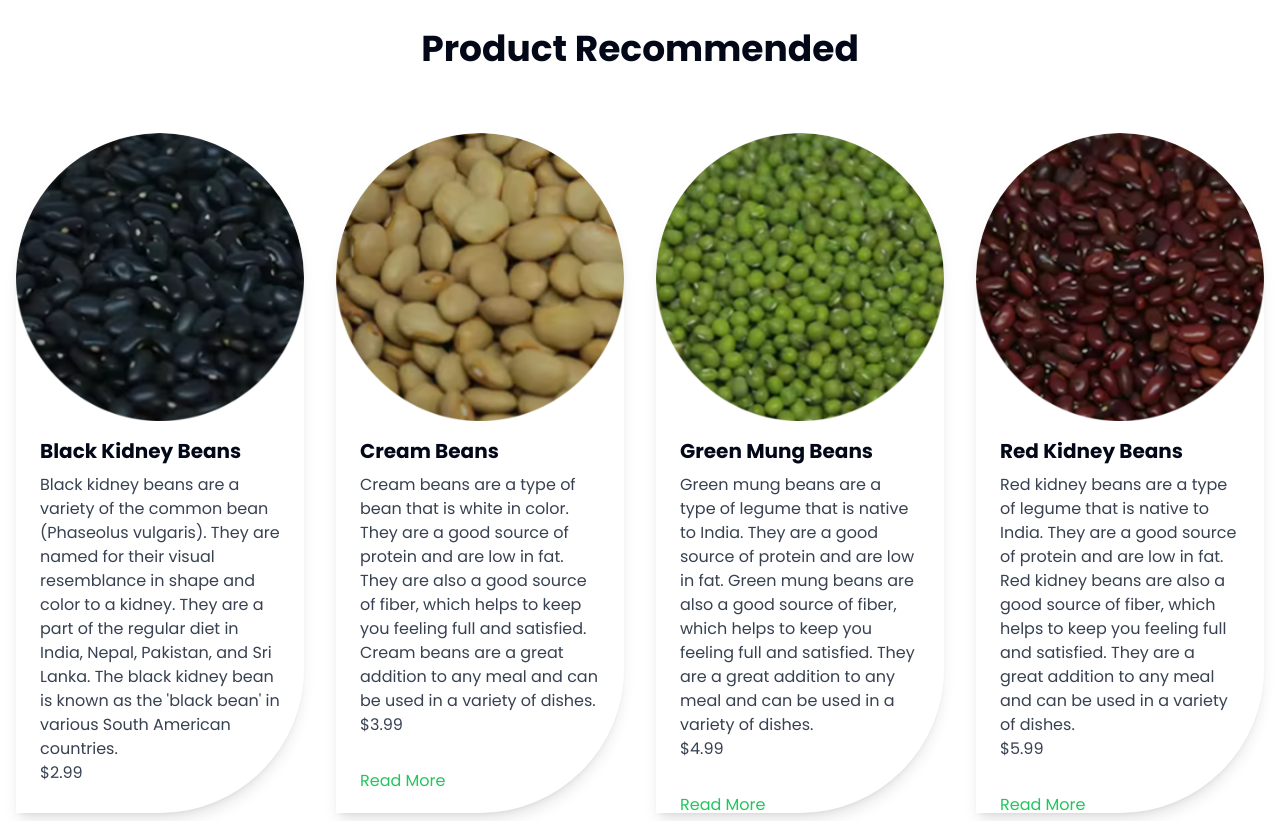
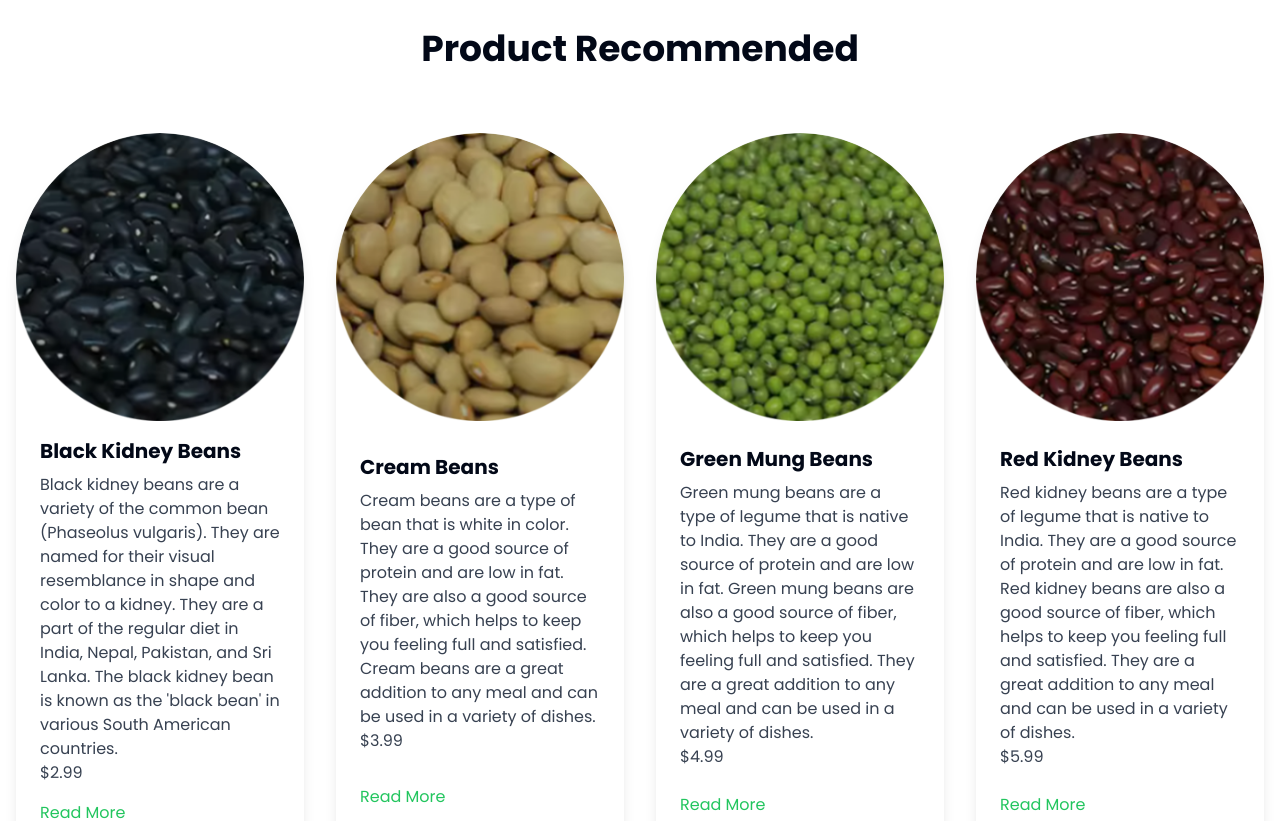
Before and after one commit to kidus-t-w/az_trading, a React (Vite) app: page / in a window 1280 px wide. Shown: the part 1700-2521 px from the top of the page. Built offline with nearby package versions, Linux system fonts and the light colour scheme.

Commit message:
Modified card

```diff
--- a/src/components/ui/card.tsx
+++ b/src/components/ui/card.tsx
@@ -10,14 +10,14 @@ interface CardProps {
 
 const Card = ({ name, description, img, price }: CardProps) => {
   return (
-    <div className="max-w-sm rounded overflow-hidden shadow-lg h-[680px] rounded-tl-full rounded-tr-full rounded-br-full rounded-bl-lg">
-      <img src={img} alt={name} className="w-full  object-cover" />
+    <div className="max-w-sm  overflow-hidden shadow-lg h-[700px] rounded-lg rounded-tl-full rounded-tr-full grid grid-row-3 justify-between">
+      <img src={img} alt={name} className="w-[300px]  object-cover" />
       <div className="px-6 py-4">
         <div className="font-bold text-xl mb-2">{name}</div>
         <p className="text-gray-700 text-base">{description}</p>
         <p className="text-gray-700 text-base">${price}</p>
       </div>
-      <div className="px-6 pt-4 pb-2 ">
+      <div className="px-6  pb-2 ">
         <a href="#" className="text-green-500 hover:text-green-800">
           Read More
         </a>
```
